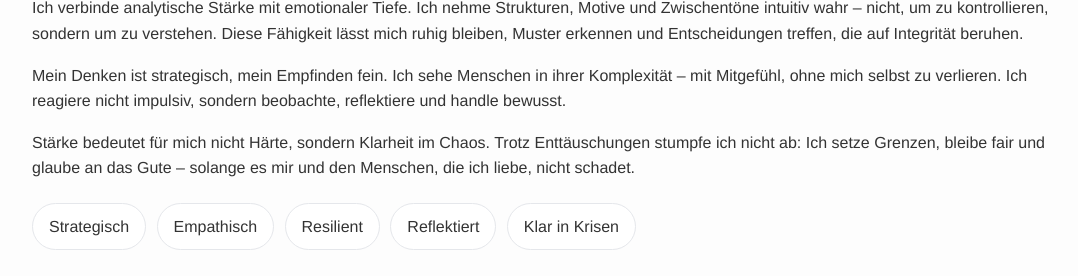
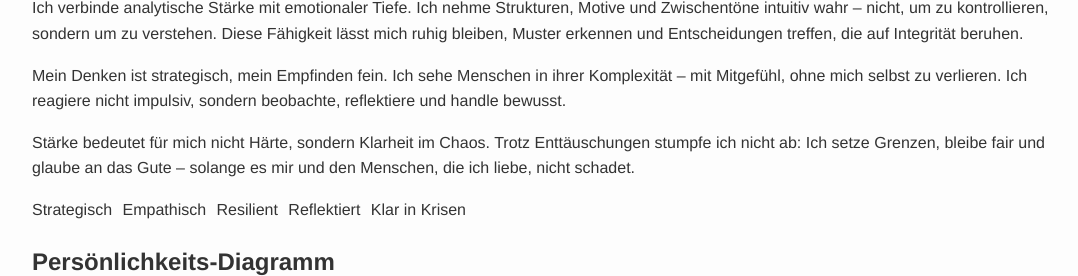
Before and after one commit to chriskies/chriskies.github.io, a PHP site: page /about/personality.html in a window 1280 px wide. Shown: the part 372-648 px from the top of the page, without its empty margins (90-1168 px from the left). Run offline with PHP 8.4, Linux system fonts and the light colour scheme.

Commit message:
Delete personality and traits styles from style.css
Removed personality and traits styles from CSS.

```diff
--- a/style.css
+++ b/style.css
@@ -256,18 +256,6 @@ nav a,
 }
 
 /* =========================================================
-   8) PERSÖNLICHKEIT / TRAITS
-   ========================================================= */
-.personality{ background: var(--surface-soft); padding:3rem 2rem; text-align:center; }
-.personality h2{ margin-bottom:2rem; color: var(--brand); }
-
-.traits{ display:flex; flex-wrap:wrap; justify-content:center; gap:1rem; margin-top:10px; }
-.trait{
-  display:inline-block; background:#fff; border:1px solid var(--border); border-radius:999px;
-  padding: .6rem 1rem; font-weight:500; color: var(--fg);
-}
-
-/* =========================================================
    9) PROJECTS – ORBIT-GALERIE
    ========================================================= */
 .projects-gallery{
```
